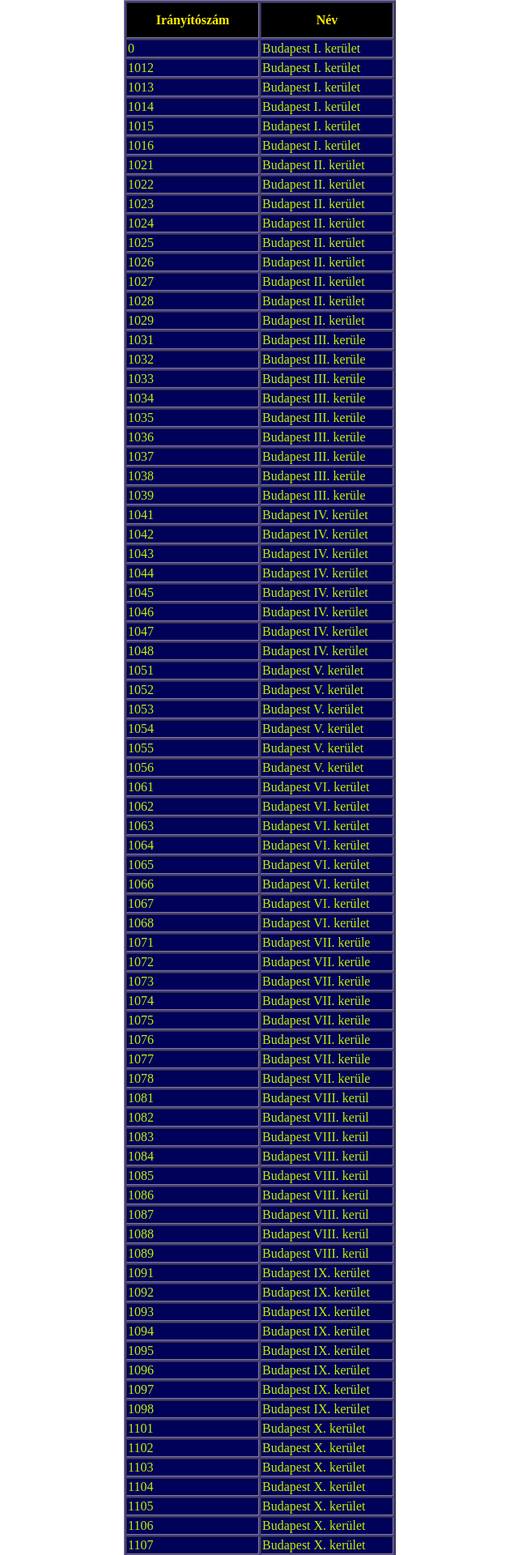
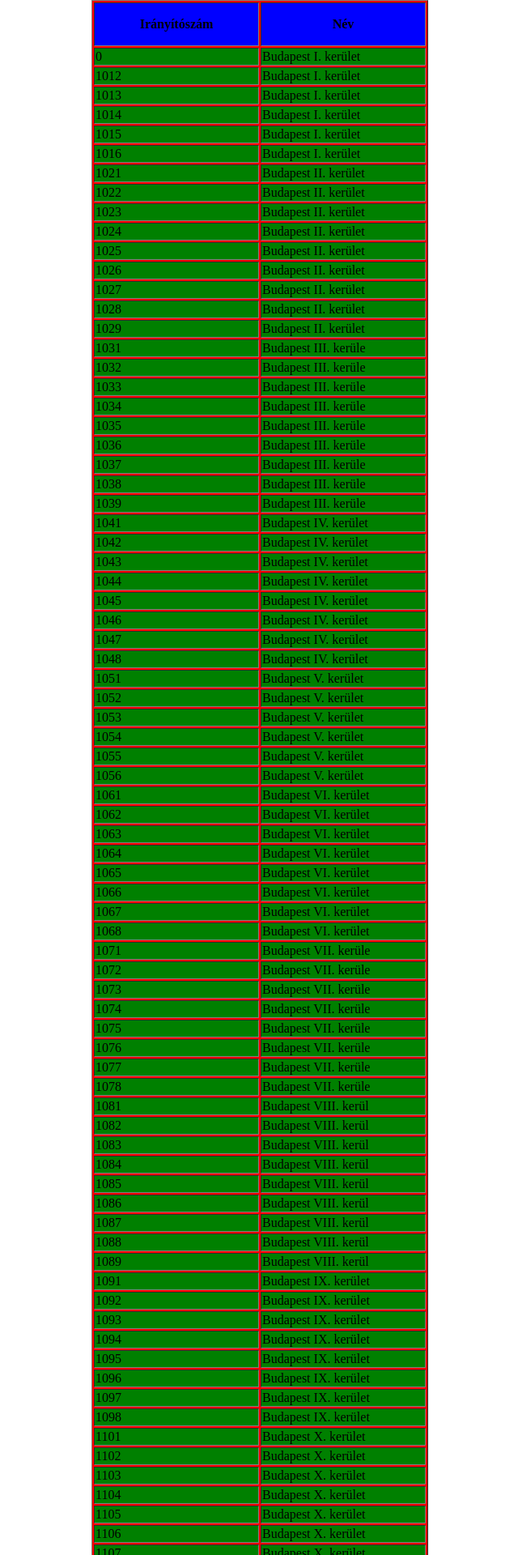
Before and after one commit to FazekasMiklos/adatbazis, a PHP site: page /telepulesek.php in a window 1280 px wide. Shown: the top 1920 px of the page at 81% size, without its empty margins (319-959 px from the left). Run offline with PHP 8.4, Linux system fonts and the light colour scheme; data comes from the database, SQL or seed files in the repository.

Commit message:
formázás

```diff
--- a/css/telepules.css
+++ b/css/telepules.css
@@ -3,16 +3,16 @@
 }
 
 table{
-    background-color:darkslateblue;
+    background-color:red;
 }
 th{
-    width: 160px;
-    background-color: rgb(0, 0, 0);
-    color:rgb(255, 238, 0);
-    height: 40px;
+    width: 200px;
+    background-color: blue;
+    color:black;
+    height: 50px;
 }
 td{
     width: 160px;
-    background-color: rgb(0, 1, 88);
-    color:rgb(196, 240, 0);
+    background-color: green;
+    color:black;
 }
```
